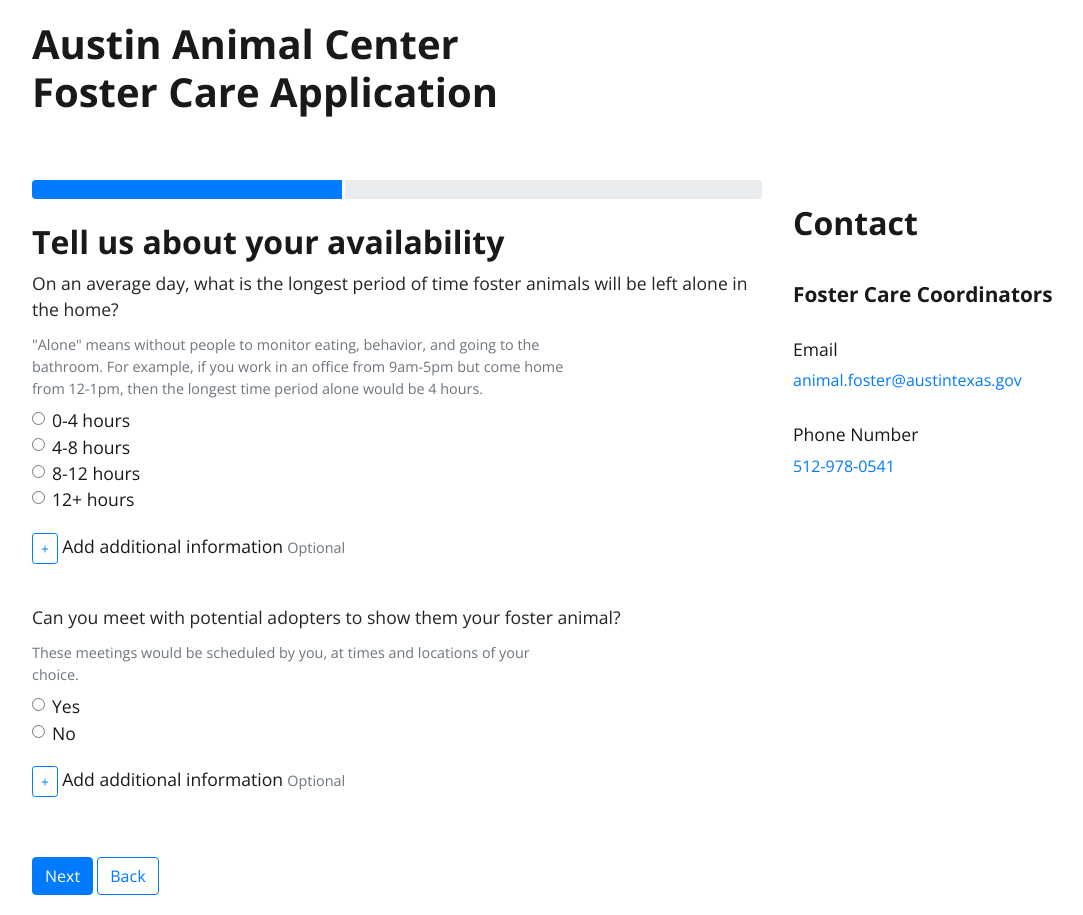
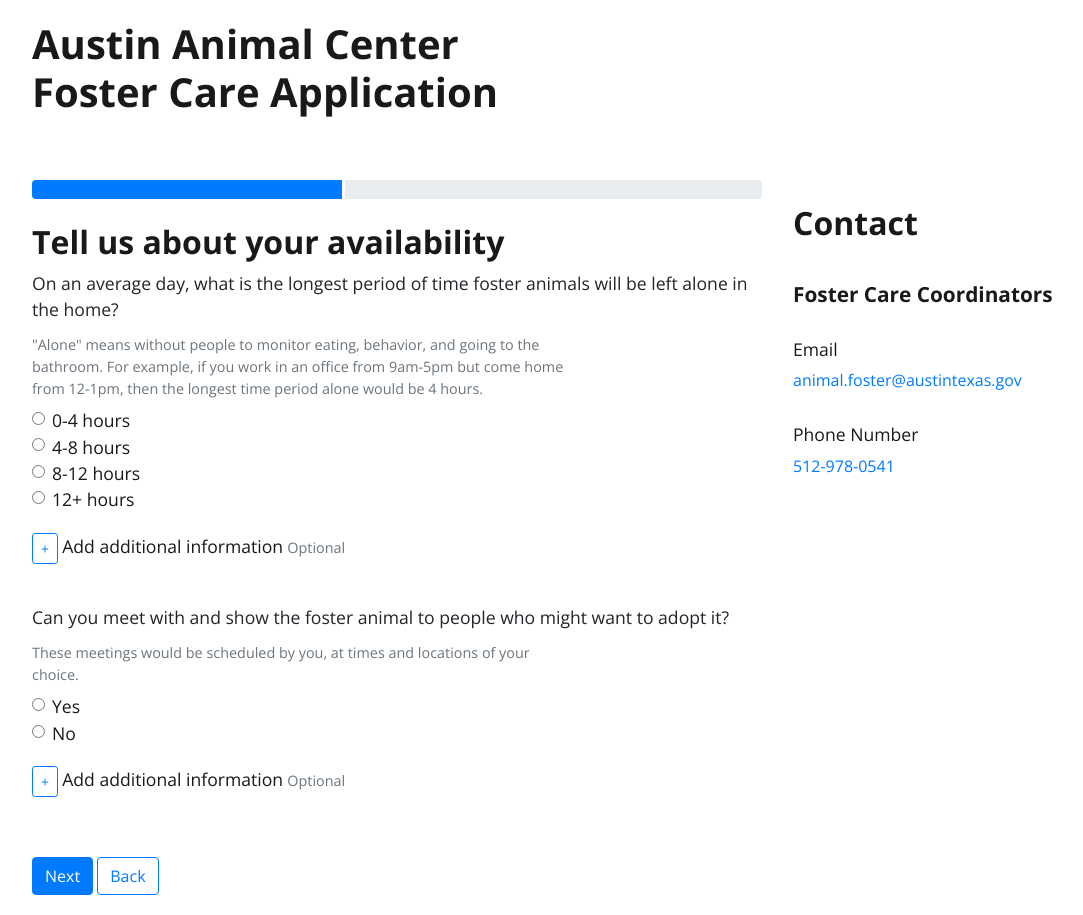
Before and after one commit to cityofaustin/prototypeform, a Jekyll site: the page built from _pages/Availability_info.html, in a window 1280 px wide. Shown: the whole page, without its empty margins (53-1136 px from the left). Built offline with Jekyll 4.4.1, drawn with Linux system fonts in a browser that asks for light colours; nearby versions of some CDN libraries.

Commit message:
Potential Adopters
Clarified language in the question to define "potential adopters" and removing the possessive "your" from foster animal.

```diff
--- a/_pages/Availability_info.html
+++ b/_pages/Availability_info.html
@@ -81,7 +81,7 @@
     </div>
     <div class="js-adopters-help-selection">
         <fieldset>
-            <legend>Can you meet with potential adopters to show them your foster animal?</legend>
+            <legend>Can you meet with and show the foster animal to people who might want to adopt it?</legend>
             <small id="adoptersHelpBlock" class="form-text text-muted">
                 These meetings would be scheduled by you, at times and locations of your choice.
             </small>
@@ -99,7 +99,7 @@
                 <div class="alert alert-warning d-none js-adopters-help-alert row" role="alert">
                     <i class="fas fa-exclamation-triangle fa-2x fa-fw col-md-1"></i>
                     <div class="col-md-11 alert-body">
-                        <p>Promoting your foster and meeting with potential adopters is an important part of our program.</p>
+                        <p>Promoting the foster animal and meeting with potential adopters is an important part of our program.</p>
                         <p>When fostering an animal for AAC, you can be the animal’s number one advocate!</p>
                     </div>
                 </div>
```
